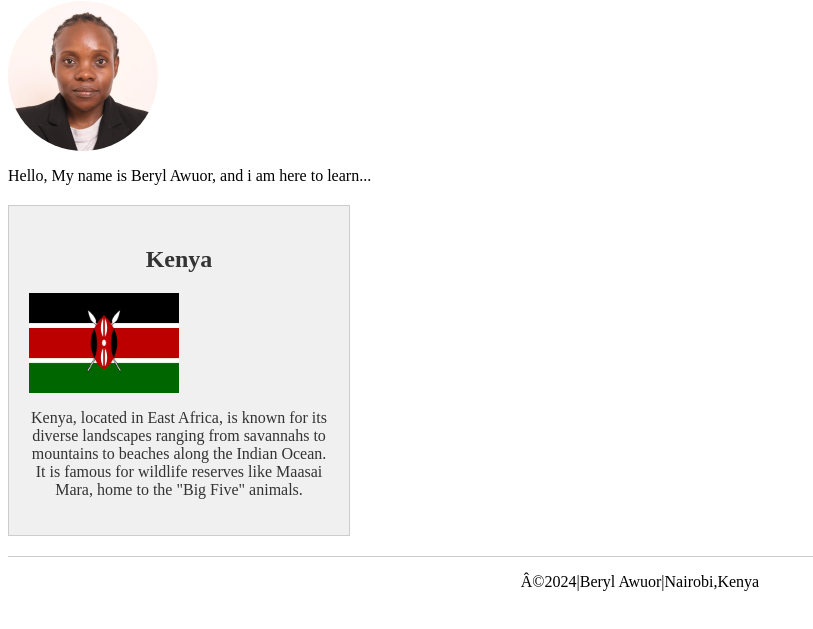
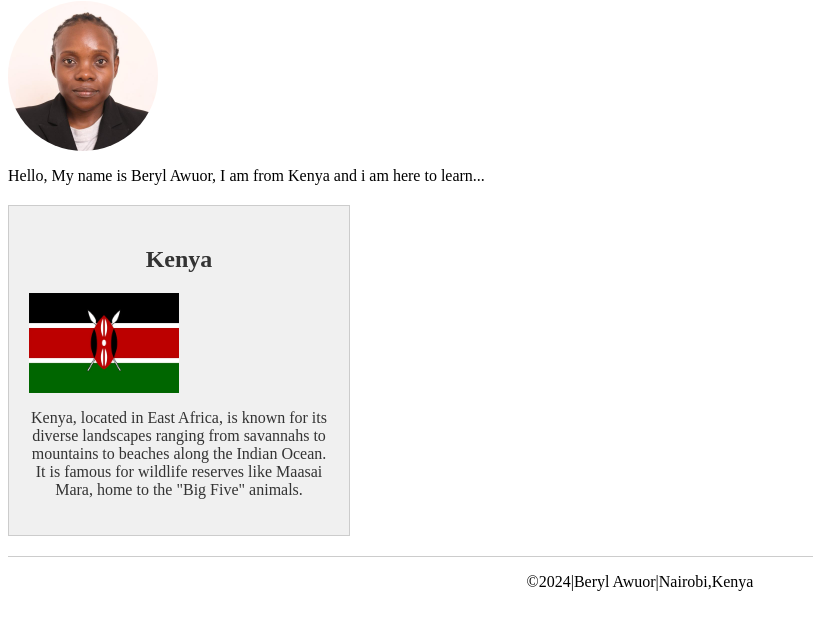
Before and after one commit to bawuorb/wdd130, a plain HTML site: page index.html in a window 1280 px wide. Shown: the part 105-734 px from the top of the page, without its empty margins (0-813 px from the left). Drawn offline with Linux system fonts and the light colour scheme.

Commit message:
Update done

```diff
--- a/index.html
+++ b/index.html
@@ -1,7 +1,7 @@
 <!DOCTYPE html>
 <html lang="en-US">
     <head>
-        <meta charset="utf">
+        <meta charset="utf-8">
         <meta name="viewport" content="width=device-width,initial-scale=1.0">
         <title> Beryl Awuor| WDD 130</title>
         <meta name="description" content="Welcome to the homepage of Beryl Awuor. Learn more about Beryl and her journey in WDD 130.">
@@ -24,7 +24,7 @@
         <main>
             <h1> Beryl Awuor | WDD 130</h1>
             <img src="images/profile.jpeg" alt="Hi There, My name is Beryl Awuor" width="200">
-            <p> Hello, My name is Beryl Awuor, and i am here to learn...</p>
+            <p> Hello, My name is Beryl Awuor, I am from Kenya and i am here to learn...</p>
         </main>
 
         <aside>
```
Also changed, not shown: 1 other file.
